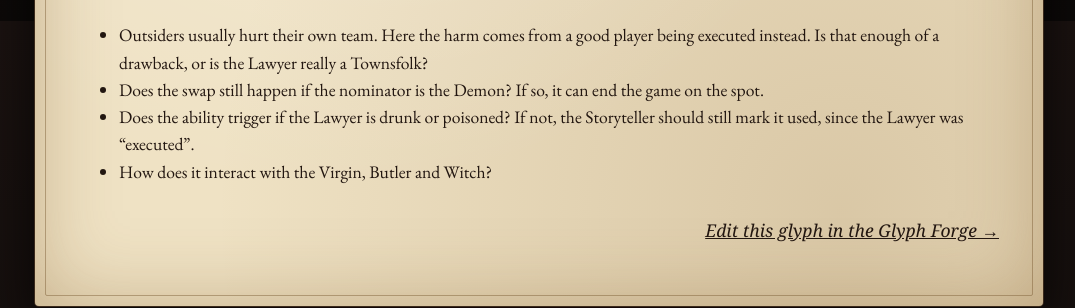
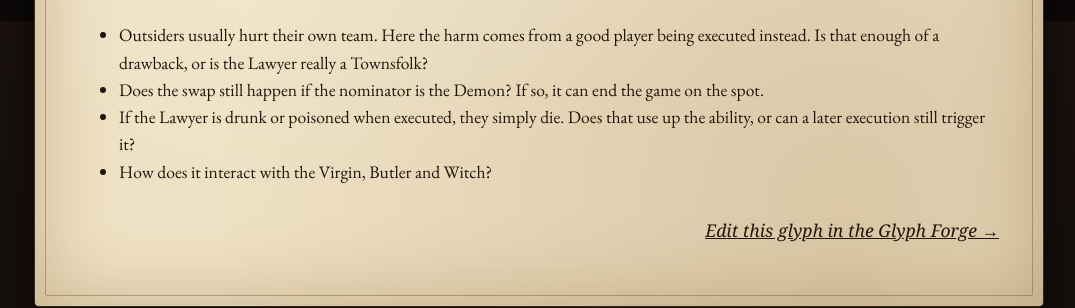
Before and after one commit to Cyberslash17/Botc-idea, a Jekyll site: the page built from _roles/lawyer.md, in a window 1280 px wide. Shown: the part 879-1187 px from the top of the page, without its empty margins (101-1176 px from the left). Built offline with Jekyll 4.4.1, drawn with Linux system fonts in a browser that asks for light colours; some web fonts are replaced.

Commit message:
Clarify Lawyer drunk/poisoned open question
Co-Authored-By: Claude Opus 5.5 <noreply@anthropic.com>
Claude-Session: https://claude.ai/code/session_013Ag43aN6iH5T8DfmjUNk8n

```diff
--- a/_roles/lawyer.md
+++ b/_roles/lawyer.md
@@ -24,6 +24,6 @@ out in the open, nominating them risks your own life.
   Lawyer really a Townsfolk?
 - Does the swap still happen if the nominator is the Demon? If so, it can
   end the game on the spot.
-- Does the ability trigger if the Lawyer is drunk or poisoned? If not, the
-  Storyteller should still mark it used, since the Lawyer was "executed".
+- If the Lawyer is drunk or poisoned when executed, they simply die. Does
+  that use up the ability, or can a later execution still trigger it?
 - How does it interact with the Virgin, Butler and Witch?
```
